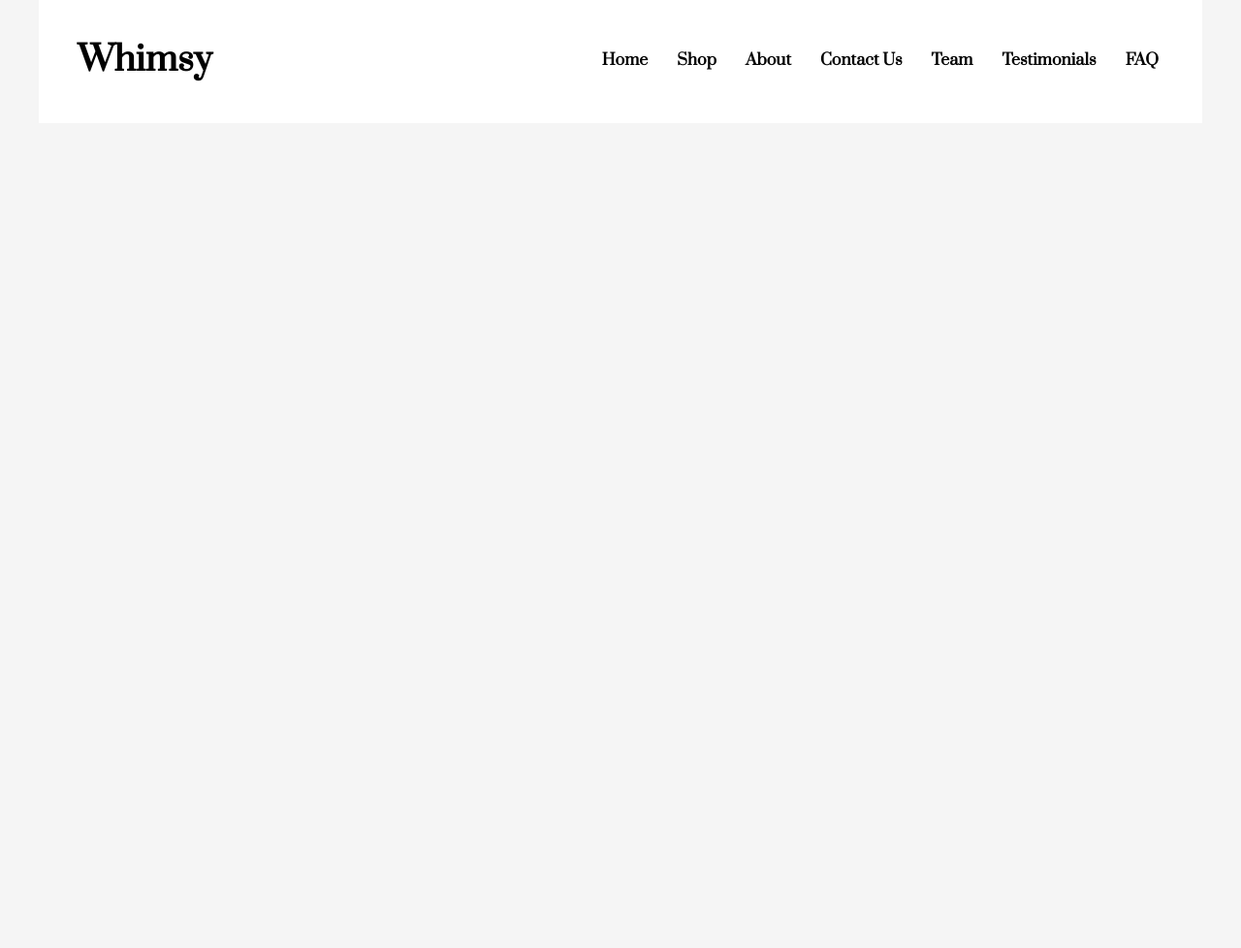
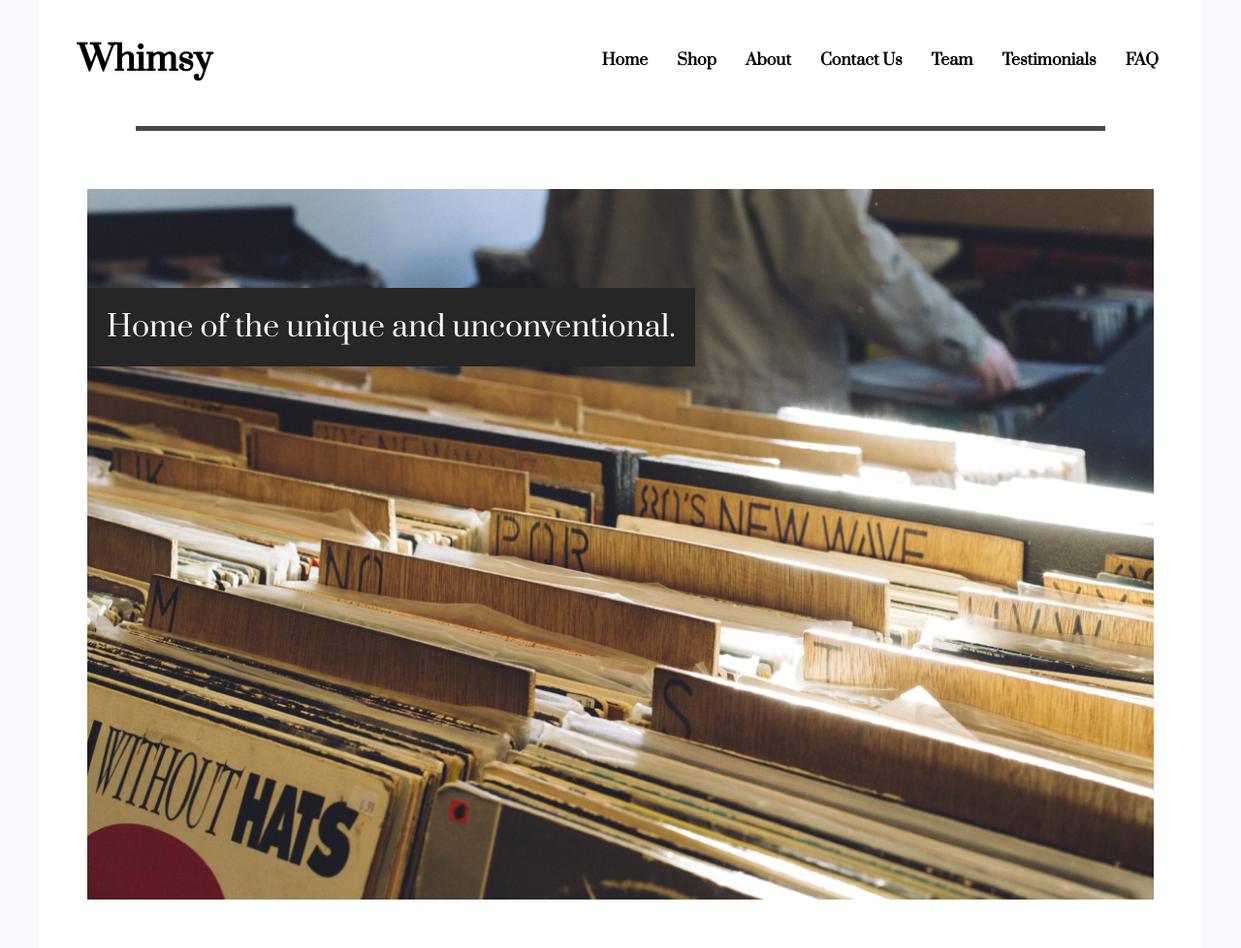
Before and after one commit to abelworku/CP476-Internet-Computing-Final-Project, a PHP site: page /HTML/Home.html in a window 1280 px wide. Shown: the whole page at 97% size. Before the commit the page ends 84 px from the top, so only its background shows below. Run offline with PHP 8.4, Linux system fonts and the light colour scheme.

Commit message:
Added CSS styles and a slideshow for home.html

```diff
--- a/CSS/site.css
+++ b/CSS/site.css
@@ -12,10 +12,11 @@ context or relation to other document tree elements)
 }
 
 body {
-    font-family: 'Lato', sans-serif;
+/*    font-family: 'Lato', sans-serif;*/
+    font-family: 'Prata', serif;
     font-weight: 300;
-    background-color: whitesmoke;
-
+/*    background-color: whitesmoke;*/
+    background-color: ghostwhite;
 }
 
 h1, h2, h3, h4, h5, h6 {
@@ -51,6 +52,67 @@ h1, h2, h3, h4, h5, h6 {
     padding: 18px 15px;
 }
 
+/*----------- Image slideshow CSS styling (Adapted from ttps://www.w3schools.com/howto/howto_js_slideshow.asp) -----------*/
 .fadeSlide {
     display: none;
 }
+
+.introSlideshow img {
+    vertical-align: middle;
+    width: 100%;
+}
+
+.introSlideshow {
+    max-width: 100%;
+    position: relative;
+    margin: auto;
+    padding: 50px;
+    background-color: white;
+}
+
+.imageCaption {
+    background-color: #262626;
+    color: whitesmoke;
+    font-size: 30px;
+    padding: 20px 20px;
+    position: absolute;
+    bottom: 600px;
+    text-align: center;
+}
+
+/* CSS Style for slideshow animations - Fading to next picture */
+.fade {
+    -webkit-animation-name: fade;
+    -webkit-animation-duration: 1.5s;
+    animation-name: fade;
+    animation-duration: 1.5s;
+}
+
+@-webkit-keyframes fade {
+    from {
+        opacity: .4
+    }
+    to {
+        opacity: 1
+    }
+}
+
+@keyframes fade {
+    from {
+        opacity: .4
+    }
+    to {
+        opacity: 1
+    }
+}
+/*-----------------------------------------------*/
+
+#navigationBarSlideshowSeparator {
+    width: 1000px;
+    margin-top: 15px;
+    margin-bottom: -5px;
+    opacity: 85%;
+    border: none;
+    background-color: #262626;
+    height: 5px;
+}
--- a/HTML/Home.html
+++ b/HTML/Home.html
@@ -11,12 +11,13 @@
 
         <link href="../CSS/reset.css" rel="stylesheet">
         <link href="../CSS/site.css" rel="stylesheet">
-        <script type="text/javascript" src="script.js"></script>
+        <script type="text/javascript" src="../JavaScript/script.js"></script>
     </head>
 
     <body>
 
         <div class="main"> <!-- Main Container - Contains the whole page -->
+
 
             <div class="navigationBar"> <!-- Navigation Bar Container - Contains header logo and navigational links -->
                 <h1><a href="Home.html">Whimsy</a></h1>
@@ -30,31 +31,33 @@
                     <a href="#">Shop</a> <!-- This could be a dropdown with categories, or a link to a general static list of products-->
                     <a href="Home.html">Home</a>
                 </div>
+                <hr id="navigationBarSlideshowSeparator">
             </div>
 
             <!-- The home page should have some introductory and guiding elements on how to enter the website -->
             <div class="introSlideshow"> <!-- Image slideshow - Contains introductory images about the store -->
-                <div class="fadeSlide">
 
+                <div class="fadeSlide fade">
+                    <img src="../Images/home/green-door-with-open-sign.jpg">
+                    <div class="imageCaption">Always here when you need a hand.</div>
                 </div>
-
-
-
-
+                <div class="fadeSlide fade">
+                    <img src="../Images/home/light-shining-on-vinyl-records.jpg">
+                    <div class="imageCaption">Home of the unique and unconventional.</div>
+                </div>
+                <div class="fadeSlide fade">
+                    <img src="../Images/home/shipping-boxes-in-front-of-red-brick.jpg">
+                    <div class="imageCaption">Guaranteed 10-minute shipping.</div>
+                </div>
 
             </div>
 
 
 
 
-        </div>
 
 
-
-
-
-
-
+        </div>
 
     </body>
 </html>
--- a/JavaScript/script.js
+++ b/JavaScript/script.js
@@ -1 +1,25 @@
 //The future home for script.js. Coming soon...
+
+//----------------------------------------------------------------------------
+//Adapted from: https://www.w3schools.com/howto/howto_js_slideshow.asp
+window.onload = function() {
+
+    var slideIndex = 0;
+    showSlides();
+
+    function showSlides() {
+        var i;
+        var slides = document.getElementsByClassName("fadeSlide");
+        for (i = 0; i < slides.length; i++) {
+            slides[i].style.display = "none";
+        }
+        slideIndex++;
+        if (slideIndex > slides.length) {
+            slideIndex = 1;
+        }
+        slides[slideIndex-1].style.display = "block";
+        setTimeout(showSlides, 5000); // Change image every 2 seconds
+    }
+
+}
+//----------------------------------------------------------------------------
```
